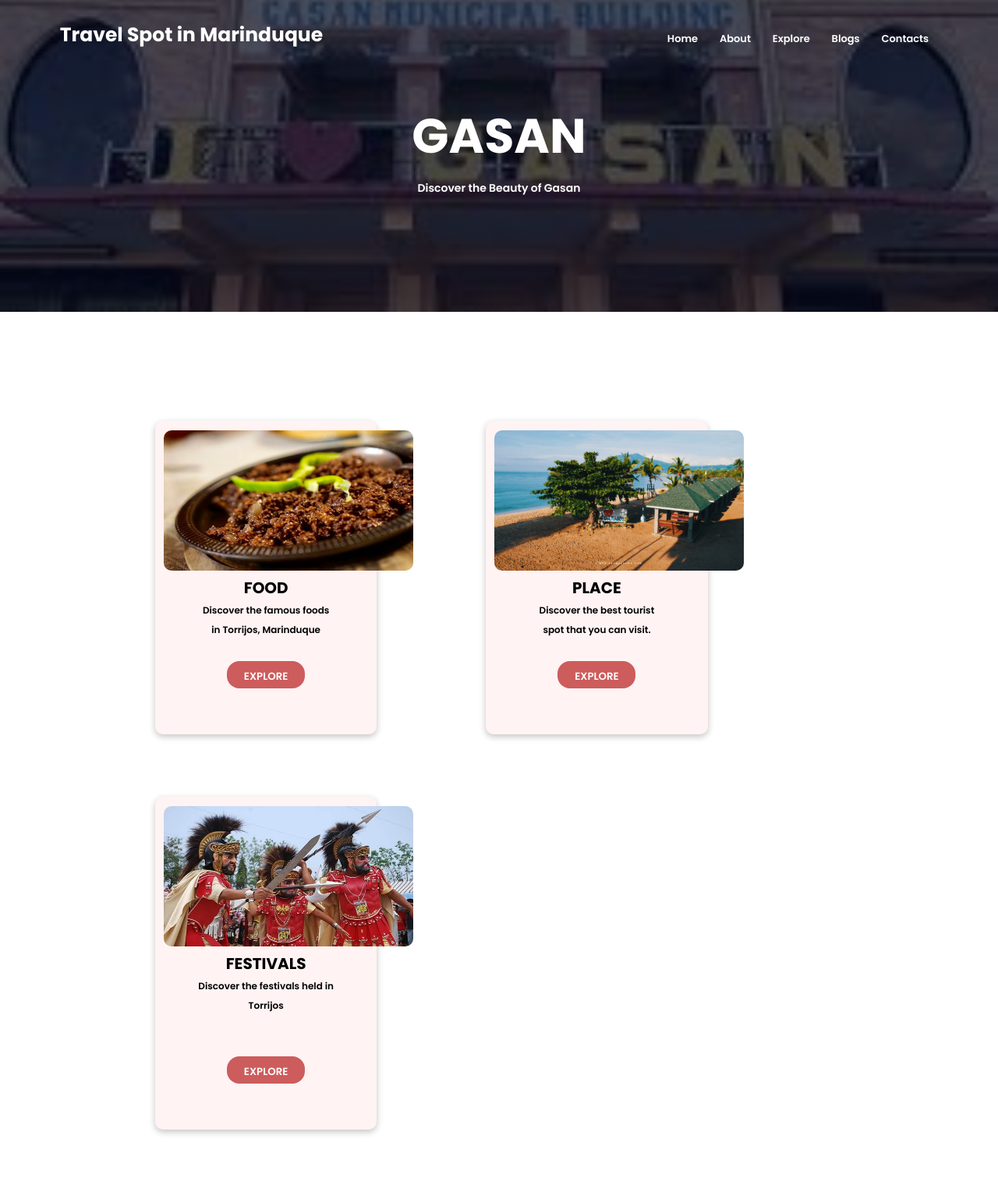
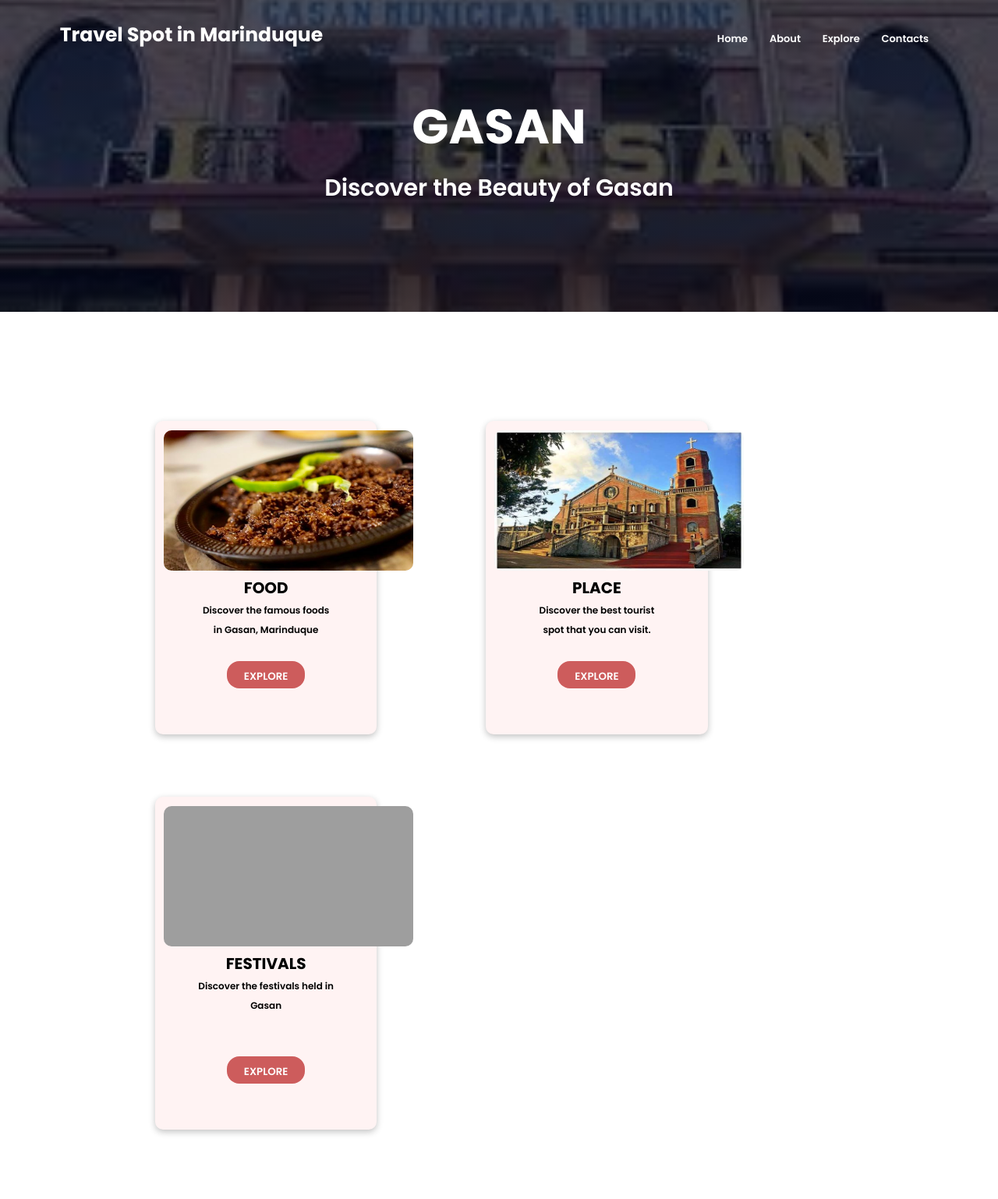
Before and after one commit to buhaymarella/Buhay_IT2B_FinalProject_TravelSpotInMarinduque, a PHP site: page /gasan.php in a window 1280 px wide. Shown: the top 1538 px of the page at 78% size. Run offline with PHP 8.4, Linux system fonts and the light colour scheme; grey boxes are pictures that could not be loaded.

Commit message:
IMAGES ADDED

```diff
--- a/gasan.php
+++ b/gasan.php
@@ -19,14 +19,13 @@
 					<li><a href="index.php">Home</a></li>
 					<li><a href="about.php">About</a></li>
 					<li><a href="explore.php">Explore</a></li>
-					<li><a href="blogs.php">Blogs</a></li>
 					<li><a href="contacts.php">Contacts</a></li>
 				</ul>
 			</div>
 		</nav>
 <div class="text-box">
 	<h1 style="margin-top: 20px;">GASAN</h1>
-	<p> Discover the Beauty of Gasan</p>
+	<p style="font-size: 30px;"> Discover the Beauty of Gasan</p>
 </div>
 	</section>
 
@@ -41,7 +40,7 @@
 						echo '<span style="font-size: 20px; font-weight: bold;"> ' . "FOOD".  '</span>';
 
 						echo "<br>";
-						echo '<span style="color: black; font-size: 12px;"> ' . "Discover the famous foods in Torrijos, Marinduque".  '</span><br><br>';
+						echo '<span style="color: black; font-size: 12px;"> ' . "Discover the famous foods in Gasan, Marinduque".  '</span><br><br>';
 					 ?>
 					<a href="tor-food.php"><button class="button"> EXPLORE </button></a>
 				</div>
@@ -49,7 +48,7 @@
 
 			<div class="column" style="box-shadow: 0px 3px 8px rgba(0, 0, 0, 0.24); margin-left: 140px;">
 				<div class="content">
-					<img src="images/place-banner.jpg" style="width: 320px;height: 180px; margin-top: -43px; margin-left: -44px;">
+					<img src="images/gasanchurch.jpeg" style="width: 320px;height: 180px; margin-top: -43px; margin-left: -44px;">
 					<?php
 						echo '<span style="font-size: 20px; font-weight: bold;"> ' . "PLACE".  '</span>';
 
@@ -62,12 +61,12 @@
 
 			<div class="column" style="box-shadow: 0px 3px 8px rgba(0, 0, 0, 0.24); margin-left: 140px;">
 				<div class="content">
-					<img src="images/fes-banner.jpg" style="width: 320px;height: 180px; margin-top: -43px; margin-left: -44px;">
+					<img src="images/gasan-cover.jpg" style="width: 320px;height: 180px; margin-top: -43px; margin-left: -44px;">
 					<?php
 						echo '<span style="font-size: 20px; font-weight: bold;"> ' . "FESTIVALS".  '</span>';
 
 						echo "<br>";
-						echo '<span style="color: black; font-size: 12px;"> ' . "Discover the festivals held in Torrijos".  '</span><br><br><br>';
+						echo '<span style="color: black; font-size: 12px;"> ' . "Discover the festivals held in Gasan".  '</span><br><br><br>';
 					 ?>
 					<a href="tor-fes.php"><button class="button"> EXPLORE </button></a>
 				</div>
```
